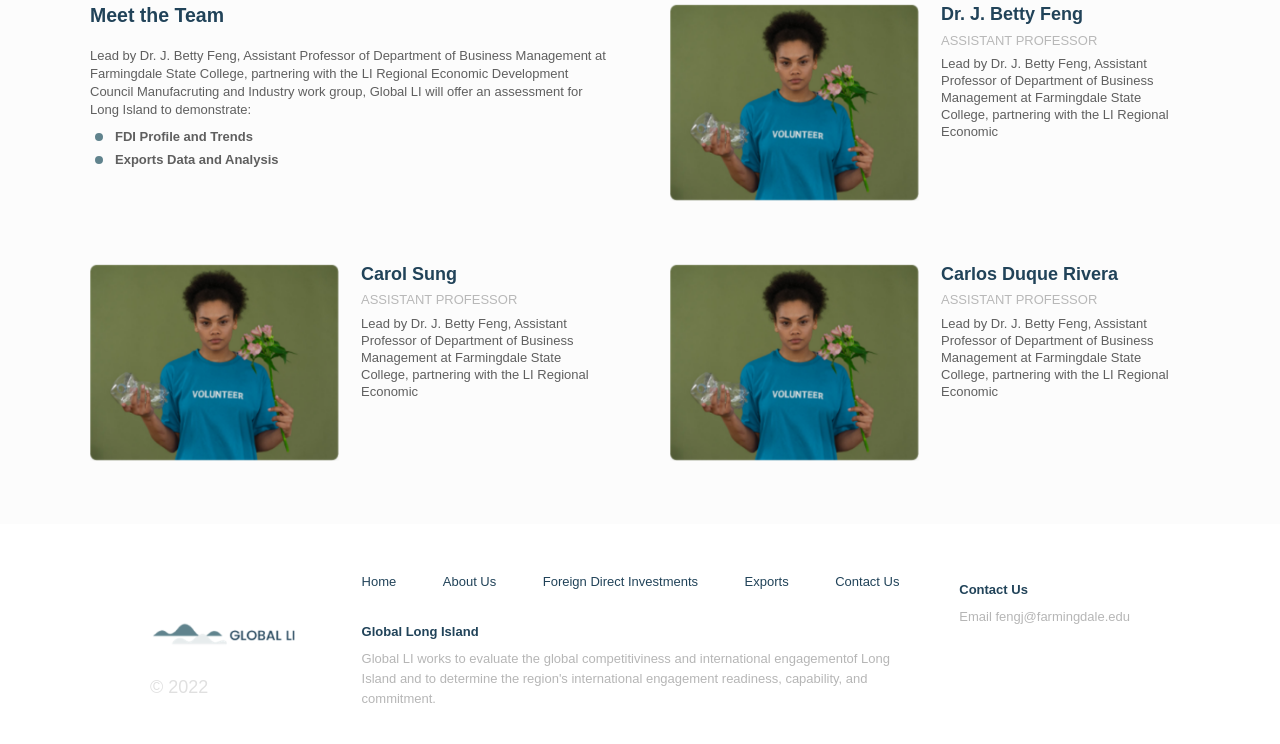
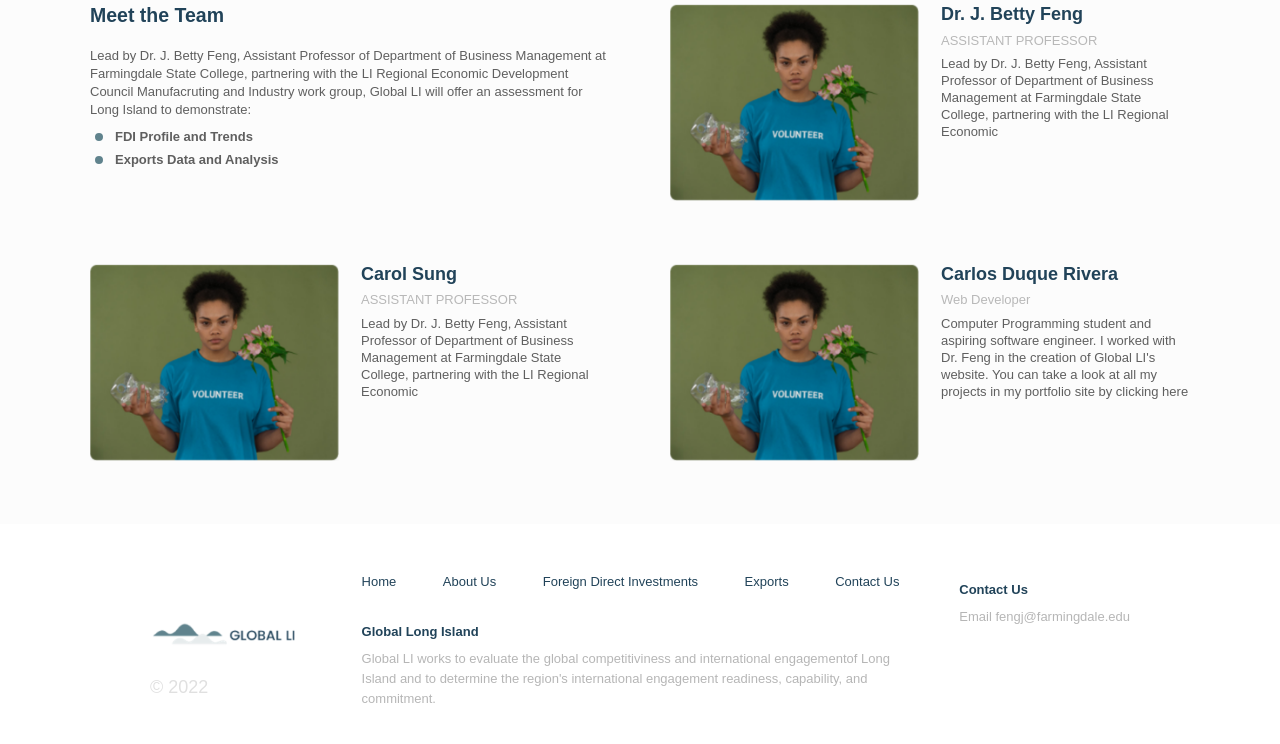
Before and after one commit to CDDR1/global-li, a Flask app: page /about in a window 1280 px wide. Shown: the part 881-1625 px from the top of the page. Run offline with Flask 2, Linux system fonts and the light colour scheme.

Commit message:
Adding my description to the about page team members section

```diff
--- a/static/css/about.css
+++ b/static/css/about.css
@@ -85,6 +85,10 @@ main {
 
 .team-member-description {
     line-height: 2.5rem;
+}
+
+.portfolio-site-link:hover {
+    text-decoration: underline;
 }
 
 /* || FOOTER */
--- a/templates/about.html
+++ b/templates/about.html
@@ -76,8 +76,8 @@
                         <div class="grid-item-img-container"><img src="../static/img/team-member.png" alt="" class="grid-item-img"></div>
                         <div class="team-member-info">
                             <h3 class="team-member-name">Carlos Duque Rivera</h3>
-                            <h4 class="team-member-role">ASSISTANT PROFESSOR</h4>
-                            <p class="team-member-description">Lead by Dr. J. Betty Feng, Assistant Professor of Department of Business Management at Farmingdale State College, partnering with the LI Regional Economic</p>
+                            <h4 class="team-member-role">Web Developer</h4>
+                            <p class="team-member-description">Computer Programming student and aspiring software engineer. I worked with Dr. Feng in the creation of Global LI's website. You can take a look at all my projects in my portfolio site by <a class="portfolio-site-link" href="https://github.com/CDDR1" target="_blank">clicking here</a></p>
                         </div>
                     </div>
                 </div>
```
